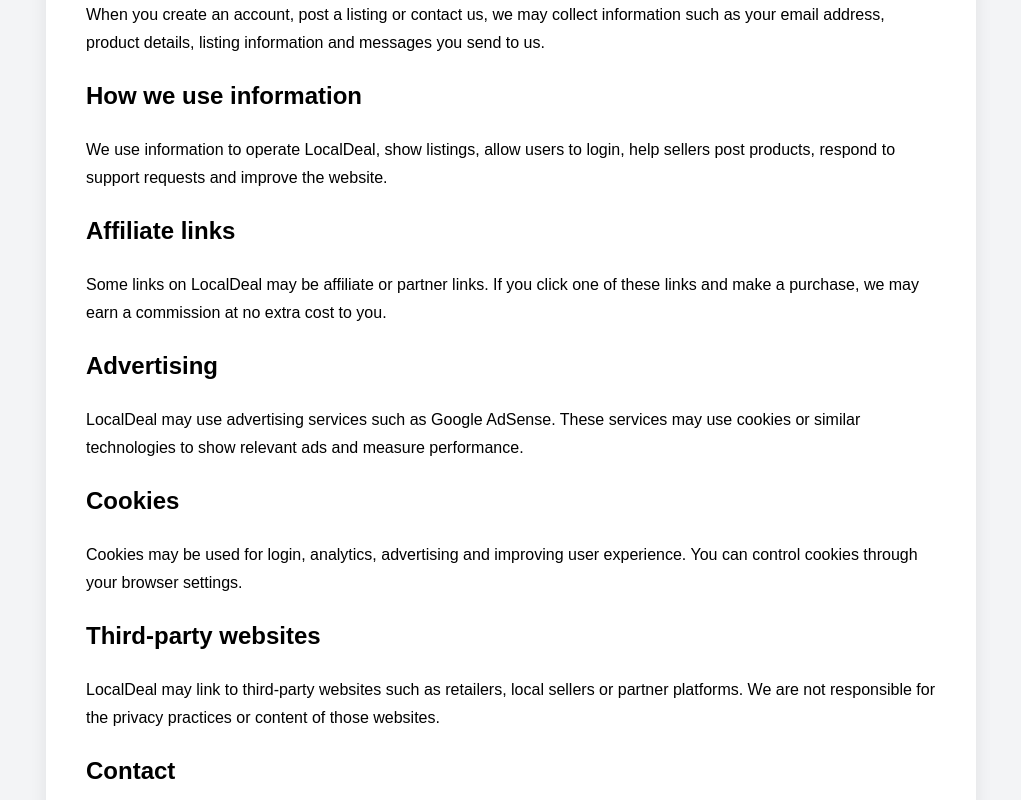
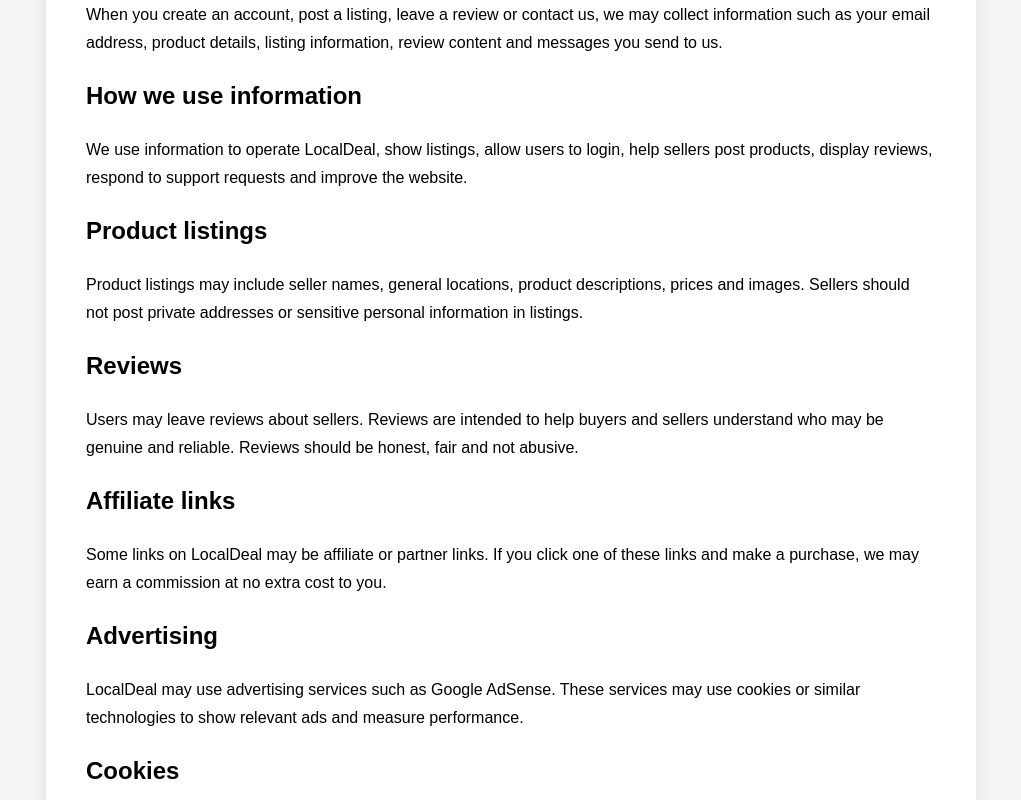
Before and after one commit to MisTrifler/Create-a-new-repository, a Next.js app: page /privacy-policy in a window 1280 px wide. Shown: the part 440-1240 px from the top of the page, without its empty margins (129-1150 px from the left). Built offline with nearby package versions, Linux system fonts and the light colour scheme.

Commit message:
Update privacy-policy.js

```diff
--- a/pages/privacy-policy.js
+++ b/pages/privacy-policy.js
@@ -15,16 +15,31 @@
 
         <h2>Information we collect</h2>
         <p>
-          When you create an account, post a listing or contact us, we may
-          collect information such as your email address, product details,
-          listing information and messages you send to us.
+          When you create an account, post a listing, leave a review or contact
+          us, we may collect information such as your email address, product
+          details, listing information, review content and messages you send to
+          us.
         </p>
 
         <h2>How we use information</h2>
         <p>
           We use information to operate LocalDeal, show listings, allow users to
-          login, help sellers post products, respond to support requests and
-          improve the website.
+          login, help sellers post products, display reviews, respond to support
+          requests and improve the website.
+        </p>
+
+        <h2>Product listings</h2>
+        <p>
+          Product listings may include seller names, general locations, product
+          descriptions, prices and images. Sellers should not post private
+          addresses or sensitive personal information in listings.
+        </p>
+
+        <h2>Reviews</h2>
+        <p>
+          Users may leave reviews about sellers. Reviews are intended to help
+          buyers and sellers understand who may be genuine and reliable. Reviews
+          should be honest, fair and not abusive.
         </p>
 
         <h2>Affiliate links</h2>
@@ -51,14 +66,15 @@
         <p>
           LocalDeal may link to third-party websites such as retailers, local
           sellers or partner platforms. We are not responsible for the privacy
-          practices or content of those websites.
+          practices, content, prices, delivery, refunds or terms of those
+          websites.
         </p>
 
         <h2>Contact</h2>
         <p>
           For privacy questions, contact us at{" "}
-          <a href="mailto:support@localdeal.co.uk">
-            support@localdeal.co.uk
+          <a href="mailto:viddchoudhary@hotmail.com">
+            viddchoudhary@hotmail.com
           </a>.
         </p>
       </main>
@@ -71,12 +87,23 @@
 function Header() {
   return (
     <div style={headerStyle}>
-      <a href="/" style={logoStyle}>LocalDeal</a>
+      <a href="/" style={logoStyle}>
+        LocalDeal
+      </a>
+
       <nav>
-        <a href="/about" style={linkStyle}>About</a>
-        <a href="/contact" style={linkStyle}>Contact</a>
-        <a href="/privacy-policy" style={linkStyle}>Privacy</a>
-        <a href="/terms" style={linkStyle}>Terms</a>
+        <a href="/about" style={linkStyle}>
+          About
+        </a>
+        <a href="/contact" style={linkStyle}>
+          Contact
+        </a>
+        <a href="/privacy-policy" style={linkStyle}>
+          Privacy
+        </a>
+        <a href="/terms" style={linkStyle}>
+          Terms
+        </a>
       </nav>
     </div>
   );
```
